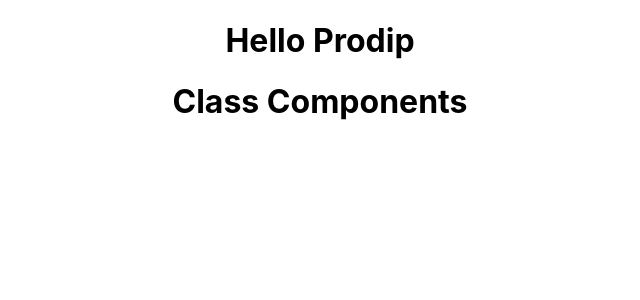
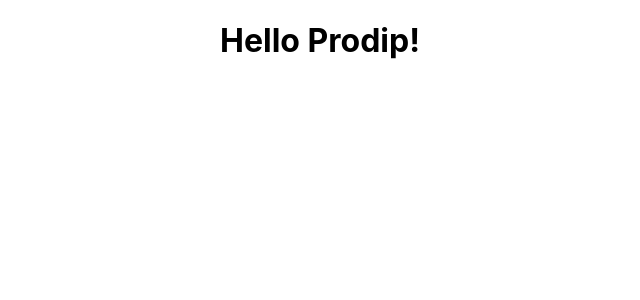
Before and after one commit to Prodip2416/react-exercise, a React (Create React App) app in the folder hello-react/: page / in a window 1280 px wide. Shown: the top 300 px of the page, without its empty margins (320-960 px from the left). Built offline with nearby package versions, Linux system fonts and the light colour scheme.

Commit message:
with and without JSX in React

```diff
--- a/hello-react/src/App.js
+++ b/hello-react/src/App.js
@@ -3,12 +3,14 @@
 import './App.css';
 import Greet from './components/Greet';
 import Welcome from './components/Welcome';
+import Hello from './components/Hello';
 
 function App() {
   return (
     <div className="App">
-      <Greet/>
-      <Welcome/>
+      {/* <Greet/> */}
+      {/* <Welcome/> */}
+      <Hello/>
     </div>
   );
 }
--- /dev/null
+++ b/hello-react/src/components/Hello.js
@@ -0,0 +1,17 @@
+import React from 'react';
+
+const Hello = () => {
+    // return(
+    //     <div>
+    //         <h1>Hello, Prodip</h1>
+    //     </div>
+    // )
+
+    return React.createElement(
+        'div',
+        null,
+        React.createElement('h1', null, 'Hello Prodip!')
+    )
+}
+
+export default Hello
```
